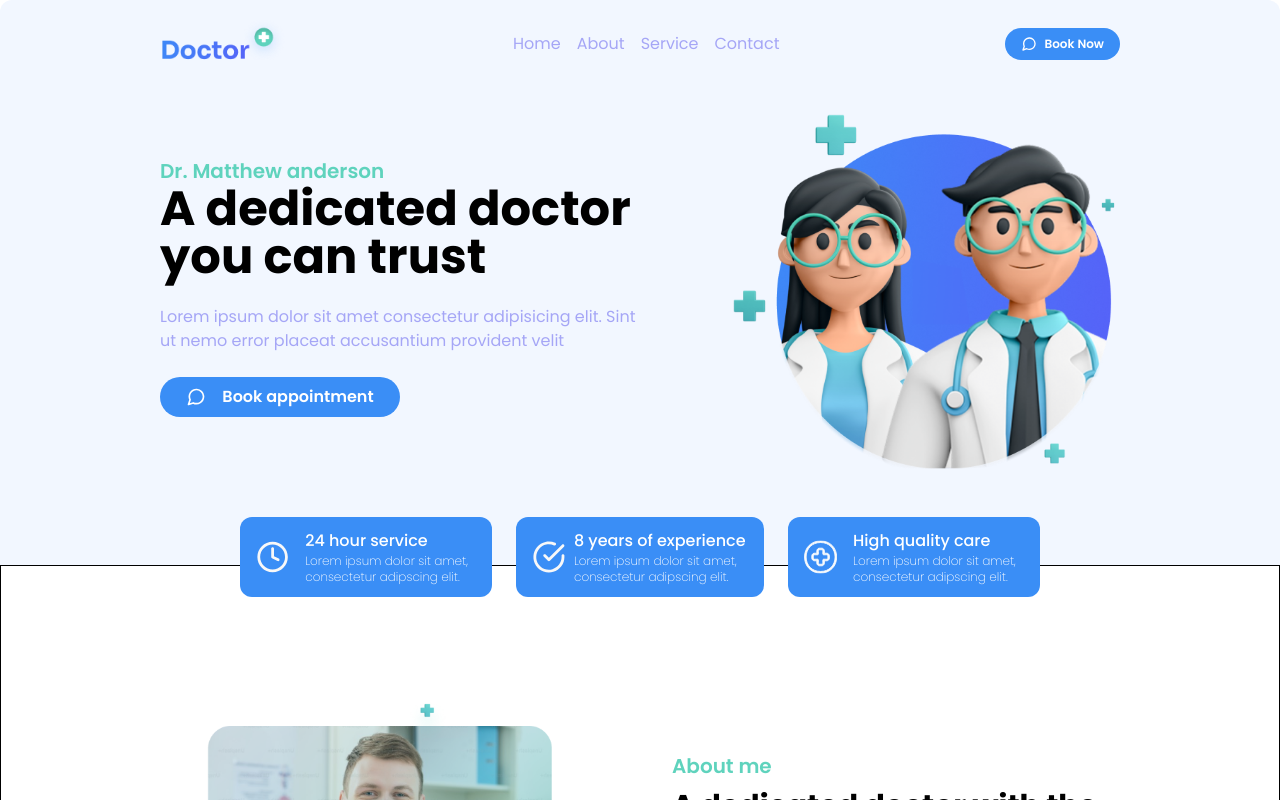
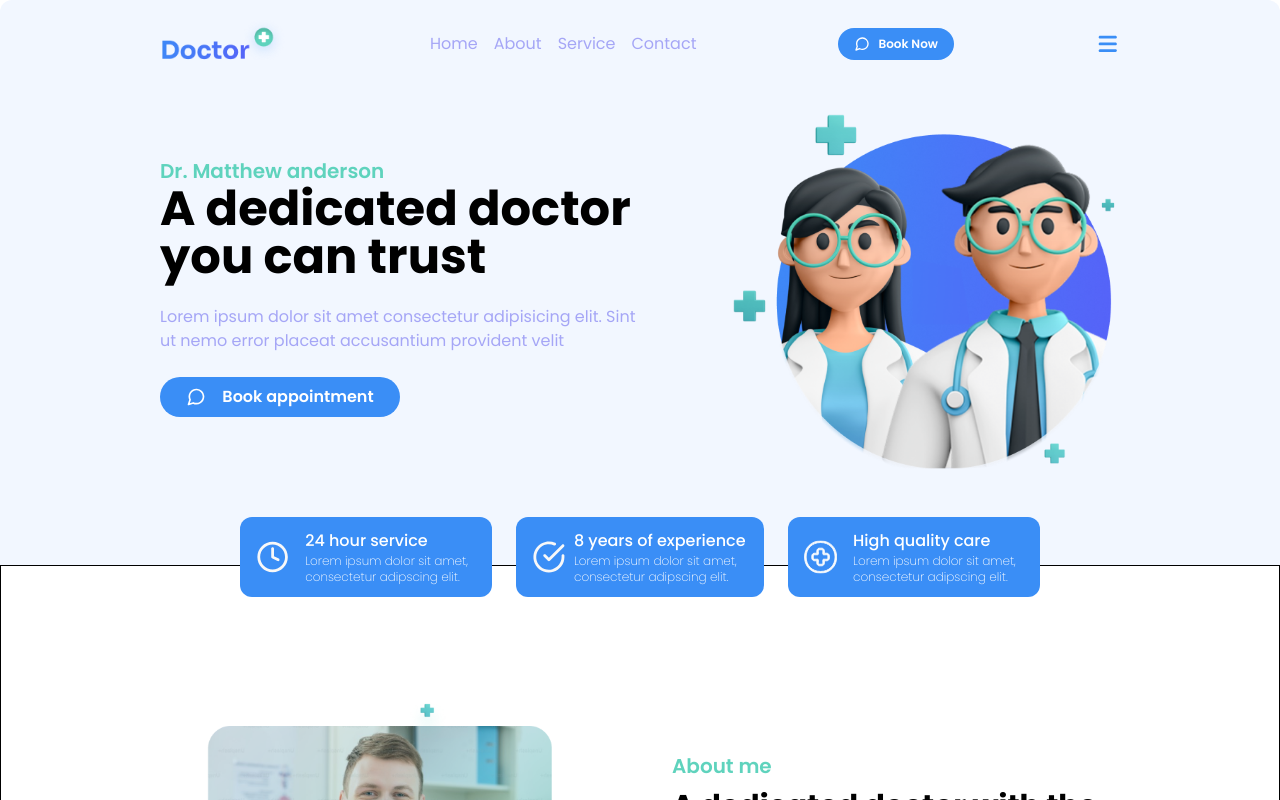
Before and after one commit to Bateyjosue/FigmaToCode-Challenge-Week1--Josue-Batey-, a React (Vite) app: page / in a window 1280 px wide. Shown: the top 800 px of the page. Built offline with nearby package versions, Linux system fonts and the light colour scheme.

Commit message:
featL add menu hambeger

```diff
--- /dev/null
+++ b/src/assets/icons/MenuIcon.tsx
@@ -0,0 +1,22 @@
+
+interface MenuProps{
+  className: string;
+}
+
+function MenuIcon({className}:MenuProps) {
+  return (
+    <svg className={className} viewBox="0 0 25 25" fill="none" xmlns="http://www.w3.org/2000/svg">
+<g clip-path="url(#clip0_2_6702)">
+<path d="M20.2448 17.8979C20.63 17.8981 21.0003 18.0465 21.2791 18.3124C21.5579 18.5782 21.7238 18.9411 21.7423 19.3259C21.7608 19.7106 21.6306 20.0878 21.3786 20.3792C21.1266 20.6705 20.7722 20.8538 20.3888 20.8909L20.2448 20.8979H4.24475C3.85953 20.8978 3.48916 20.7494 3.21036 20.4835C2.93157 20.2177 2.76574 19.8548 2.74723 19.47C2.72871 19.0853 2.85894 18.7081 3.11093 18.4167C3.36291 18.1254 3.71733 17.9421 4.10075 17.9049L4.24475 17.8979H20.2448ZM20.2448 10.8979C20.6426 10.8979 21.0241 11.056 21.3054 11.3373C21.5867 11.6186 21.7448 12.0001 21.7448 12.3979C21.7448 12.7958 21.5867 13.1773 21.3054 13.4586C21.0241 13.7399 20.6426 13.8979 20.2448 13.8979H4.24475C3.84693 13.8979 3.4654 13.7399 3.18409 13.4586C2.90279 13.1773 2.74475 12.7958 2.74475 12.3979C2.74475 12.0001 2.90279 11.6186 3.18409 11.3373C3.4654 11.056 3.84693 10.8979 4.24475 10.8979H20.2448ZM20.2448 3.89795C20.6426 3.89795 21.0241 4.05598 21.3054 4.33729C21.5867 4.61859 21.7448 5.00012 21.7448 5.39795C21.7448 5.79577 21.5867 6.1773 21.3054 6.45861C21.0241 6.73991 20.6426 6.89795 20.2448 6.89795H4.24475C3.84693 6.89795 3.4654 6.73991 3.18409 6.45861C2.90279 6.1773 2.74475 5.79577 2.74475 5.39795C2.74475 5.00012 2.90279 4.61859 3.18409 4.33729C3.4654 4.05598 3.84693 3.89795 4.24475 3.89795H20.2448Z" fill="#3A8EF6"/>
+</g>
+<defs>
+<clipPath id="clip0_2_6702">
+<rect width="24" height="24" fill="white" transform="translate(0.244751 0.397949)"/>
+</clipPath>
+</defs>
+</svg>
+
+  )
+}
+
+export default MenuIcon
--- a/src/components/Header.tsx
+++ b/src/components/Header.tsx
@@ -1,4 +1,5 @@
 import { logoColor } from "../assets"
+import MenuIcon from "../assets/icons/MenuIcon"
 import MessageIcon from "../assets/icons/MessageIcon"
 function Header() {
   return (
@@ -14,10 +15,11 @@ function Header() {
           <li className="cursor-pointer">Contact</li>
         </ul>
       </nav>
-      <button className="flex gap-x-2 text-xs font-semibold items-center justify-center bg-primary text-white px-4 py-2 rounded-full">
+      <button className="hidden lg:flex gap-x-2 text-xs font-semibold items-center justify-center bg-primary text-white px-4 py-2 rounded-full">
         <MessageIcon className="h-4 w-4" />
         <span>Book Now</span>
       </button>
+      <MenuIcon className="h-6"/>
     </header>
   )
 }
```
